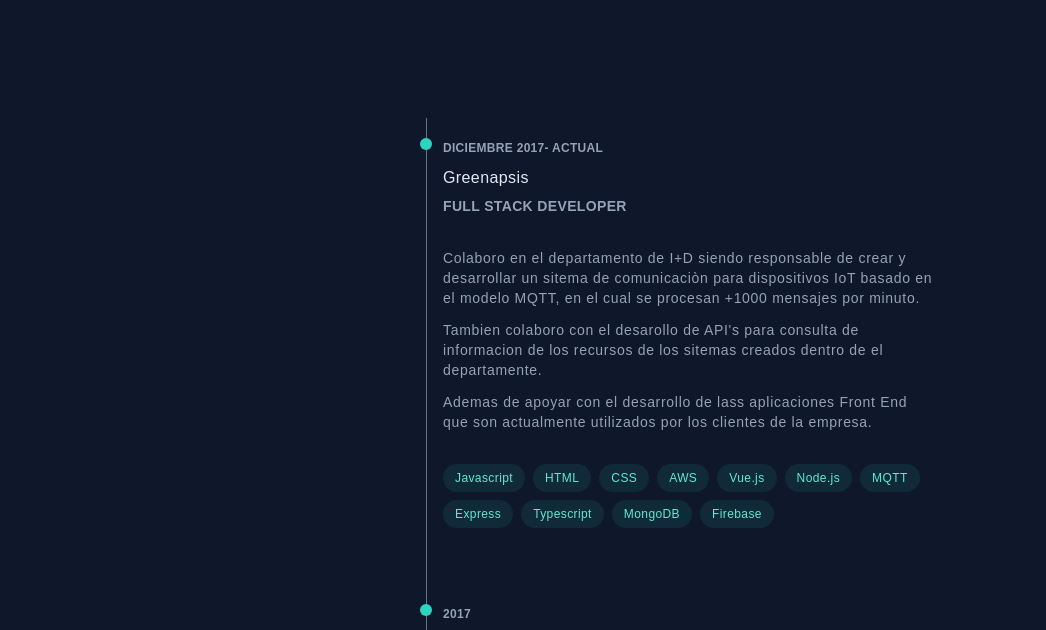
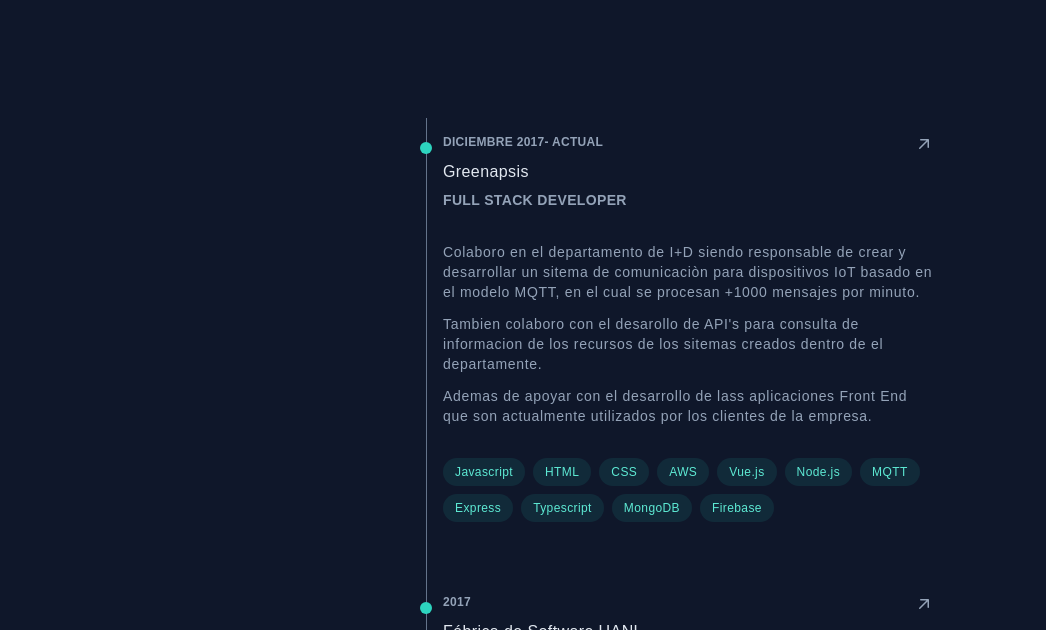
Before and after one commit to GadielHernandez/Porfolio, an Astro site: page / in a window 1280 px wide. Shown: the part 322-952 px from the top of the page, 234-1280 px from the left. Built offline with nearby package versions, Linux system fonts and the light colour scheme; Astro itself is replaced by a stand-in of ours; what tailwindcss-animated would draw is missing.

Commit message:
feat: add link to experience

```diff
--- a/src/components/Experience.astro
+++ b/src/components/Experience.astro
@@ -8,6 +8,7 @@
         company="Greenapsis"
         role="Full Stack Developer"
         technologies={['Javascript', 'HTML', 'CSS', 'AWS', 'Vue.js', 'Node.js', 'MQTT', 'Express', 'Typescript', 'MongoDB', 'Firebase']}
+        link='https://greenapsis.com/'
     >
         <p>
             Colaboro en el departamento de I+D siendo responsable de crear y desarrollar un sitema
@@ -29,6 +30,7 @@
         company="Fábrica de Software UANL"
         role="Investigación, análisis y desarrollo web"
         technologies={['HTML', 'CSS', 'GameMaker']}
+        link='http://www.hipomath.mx/'
     >
         <p>
             Colabore en el equipo para el desarrollo de la aplicacion <strong>HIPO</strong>,
--- a/src/components/ExperienceItem.astro
+++ b/src/components/ExperienceItem.astro
@@ -1,18 +1,27 @@
 ---
+import ArrowIcon from './icons/ArrowIcon.astro'
+
 interface Props {
     date: string
     company: string
     role: string
-    technologies: string[]
+    technologies: string[],
+    link?: string
 }
 
-const { date, company, role, technologies } = Astro.props
+const { date, company, role, technologies, link } = Astro.props
 ---
 
-<li class="min-h-40 mb-10 group relative item">
+<li class="min-h-40 mb-10 group relative cursor-pointer">
     <span class="absolute dot h-3 w-3 rounded-full bg-teal-400"></span>
+    <a href={link} target="_blank">
         <div class="group-hover:bg-slate-800 p-4 rounded-md transition-all duration-150">
+            <div class="flex justify-between">
                 <time class="text-xs font-semibold uppercase tracking-wide">{date}</time>
+                <div class="h-5 w-5 group-hover:-translate-y-1 duration-200">
+                    <ArrowIcon class="absolute h-5 w-5" />
+                </div>
+            </div>
             <h3 class="font-medium text-slate-200 leading-tight my-2">{company}</h3>
             <h3  class="text-sm font-semibold uppercase tracking-wide">{role}</h3>
 
@@ -30,14 +39,12 @@
                 }
             </ol>
         </div>
+    </a>
 </li>
 
 <style>
-    .item {
-        cursor: pointer;
-    }
-    .dot{
-        top: 20px;
+    .dot {
+        top: 24px;
         left: -7px;
     }
 </style>
```
Lines whose indentation alone changed are shown as unchanged.
